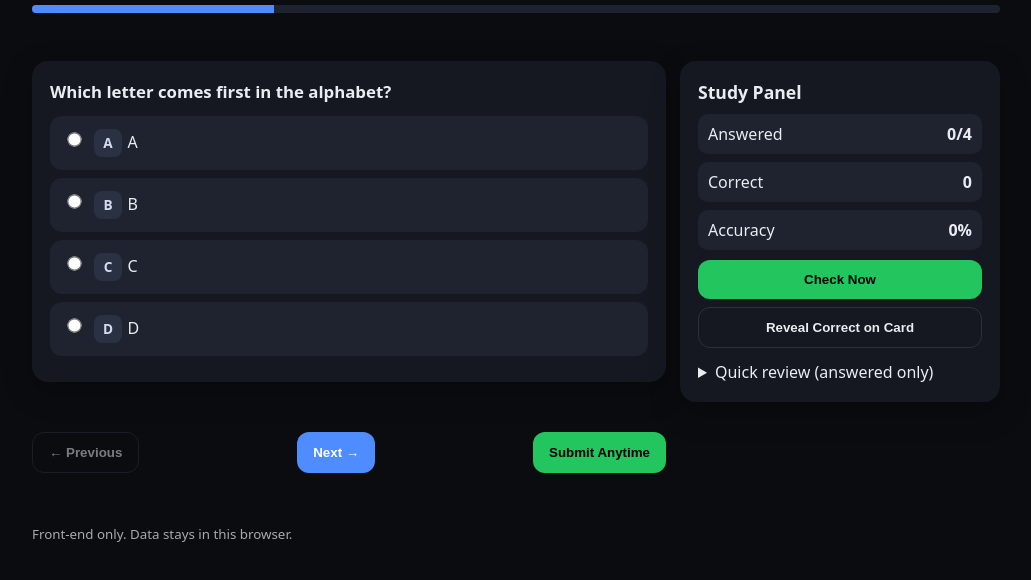
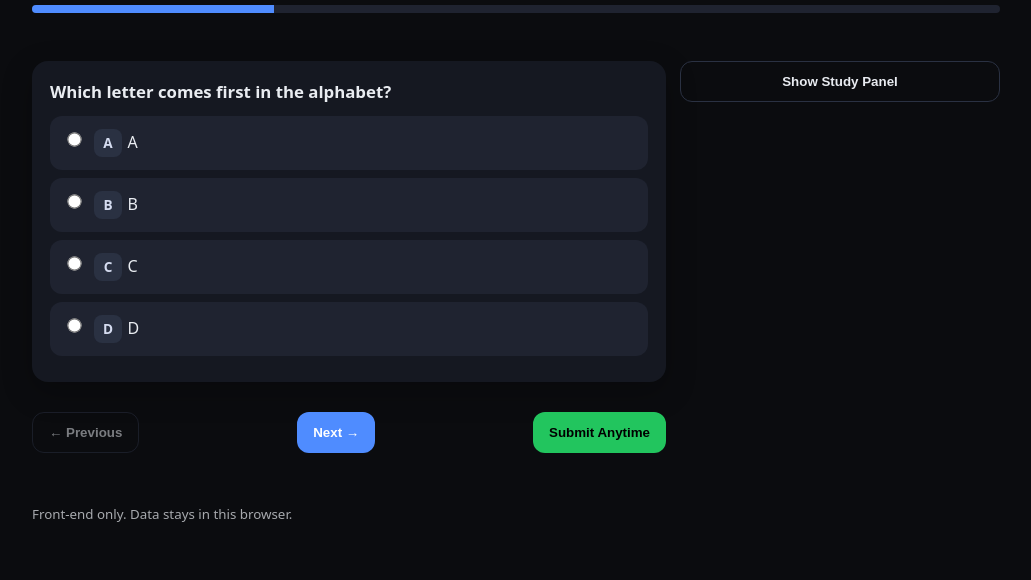
Before and after one commit to BruceProjectLV/foodmanagertest, a plain HTML site: page index.html in a window 1280 px wide. Shown: the part 86-666 px from the top of the page, without its empty margins (124-1155 px from the left). Drawn offline with Linux system fonts and the light colour scheme.

Commit message:
hide Update index.html

```diff
--- a/index.html
+++ b/index.html
@@ -15,14 +15,17 @@
     </div>
   </header>
 
-  <main class="wrap layout">
-    <!-- Main card -->
-    <section id="card" class="card" aria-live="polite" aria-atomic="true">
-      <!-- JS injects the current question -->
-    </section>
+  <main class="wrap layout panel-closed">
+    <!-- Question card (JS injects content) -->
+    <section id="card" class="card" aria-live="polite" aria-atomic="true"></section>
 
-    <!-- Study panel (always available) -->
-    <aside class="panel" aria-label="Study Panel">
+    <!-- Toggle button for the study panel -->
+    <button id="panelToggleBtn" class="btn btn--ghost btn--small" type="button" aria-expanded="false">
+      Show Study Panel
+    </button>
+
+    <!-- Study Panel (starts hidden) -->
+    <aside class="panel" aria-label="Study Panel" hidden>
       <h2>Study Panel</h2>
       <div class="stat"><span>Answered</span><strong id="statAnswered">0/0</strong></div>
       <div class="stat"><span>Correct</span><strong id="statCorrect">0</strong></div>
```
